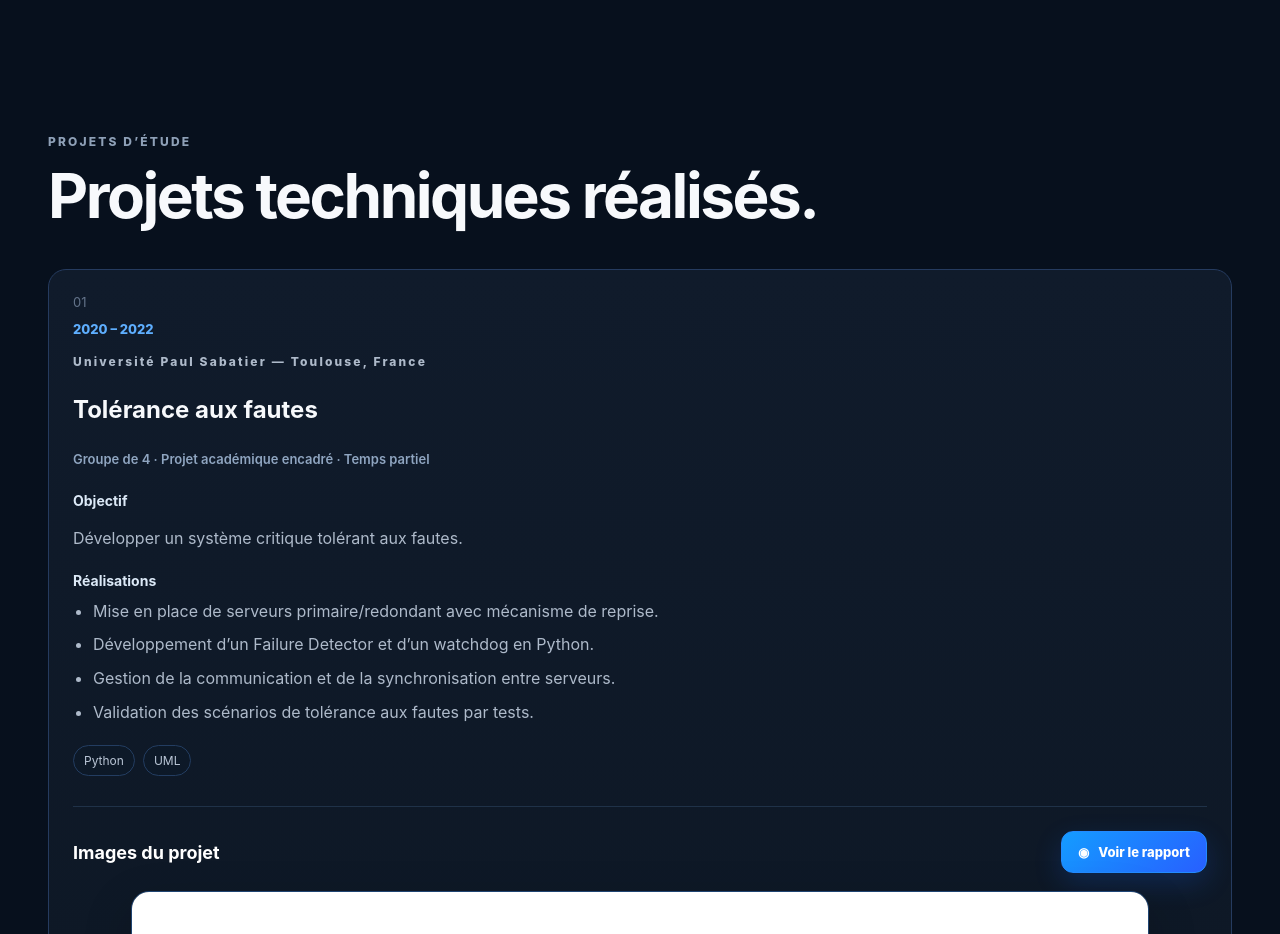
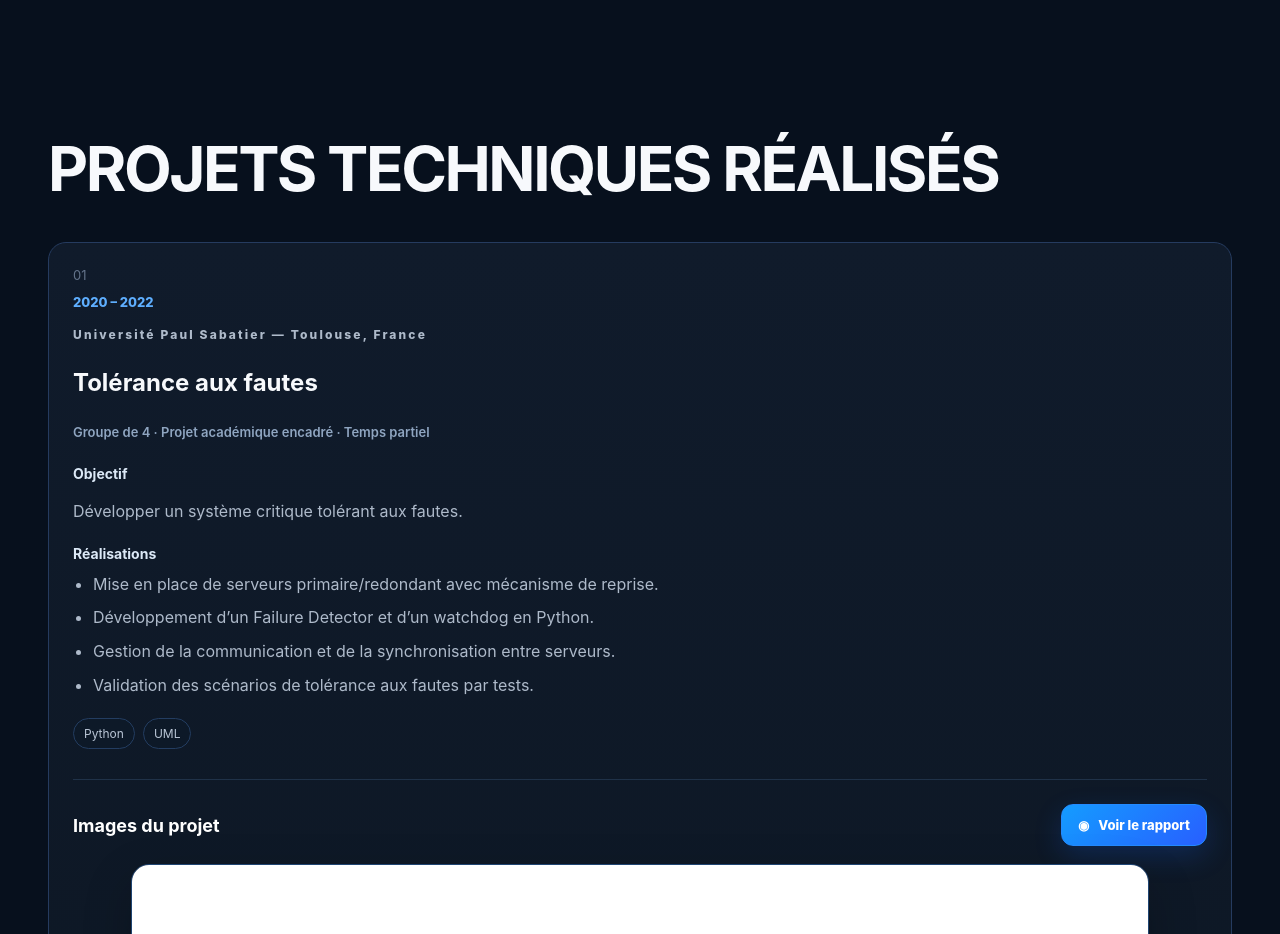
Before and after one commit to Oelayouchi/portfolio, a Next.js app: page / in a window 1280 px wide. Shown: the part 7120-8054 px from the top of the page. Built offline with nearby package versions, Linux system fonts and the light colour scheme.

Commit message:
Simplifie le titre des projets

```diff
--- a/components/projects-section.js
+++ b/components/projects-section.js
@@ -1,6 +1,6 @@
 import { projects } from '../data/portfolio';
 import ProjectMedia from './project-media';
-import { SectionLabel, Tags } from './ui';
+import { Tags } from './ui';
 
 const projectSlugs = [
   'tolerance-aux-fautes',
@@ -14,8 +14,7 @@ const projectSlugs = [
 export default function ProjectsSection() {
   return (
     <section id="projects" className="section shell">
-      <SectionLabel>PROJETS D’ÉTUDE</SectionLabel>
-      <h2>Projets techniques réalisés.</h2>
+      <h2>PROJETS TECHNIQUES RÉALISÉS</h2>
 
       <div className="grid projects projectsWithMedia">
         {projects.map((project, index) => {
```
